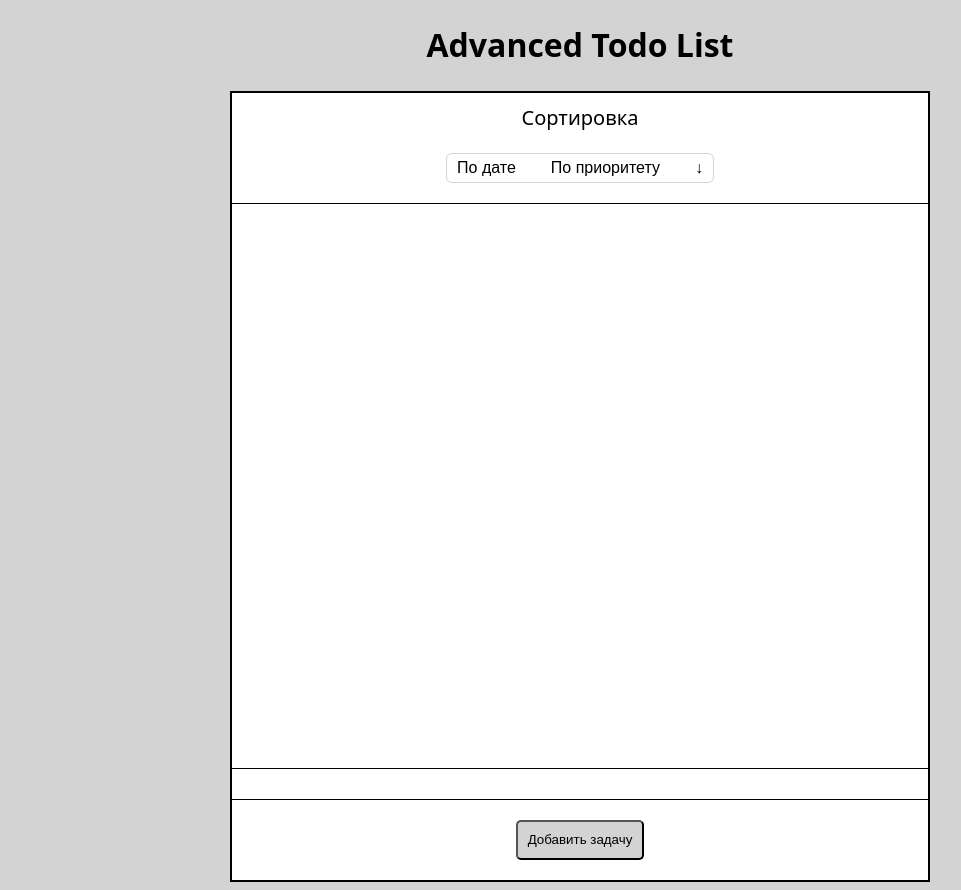
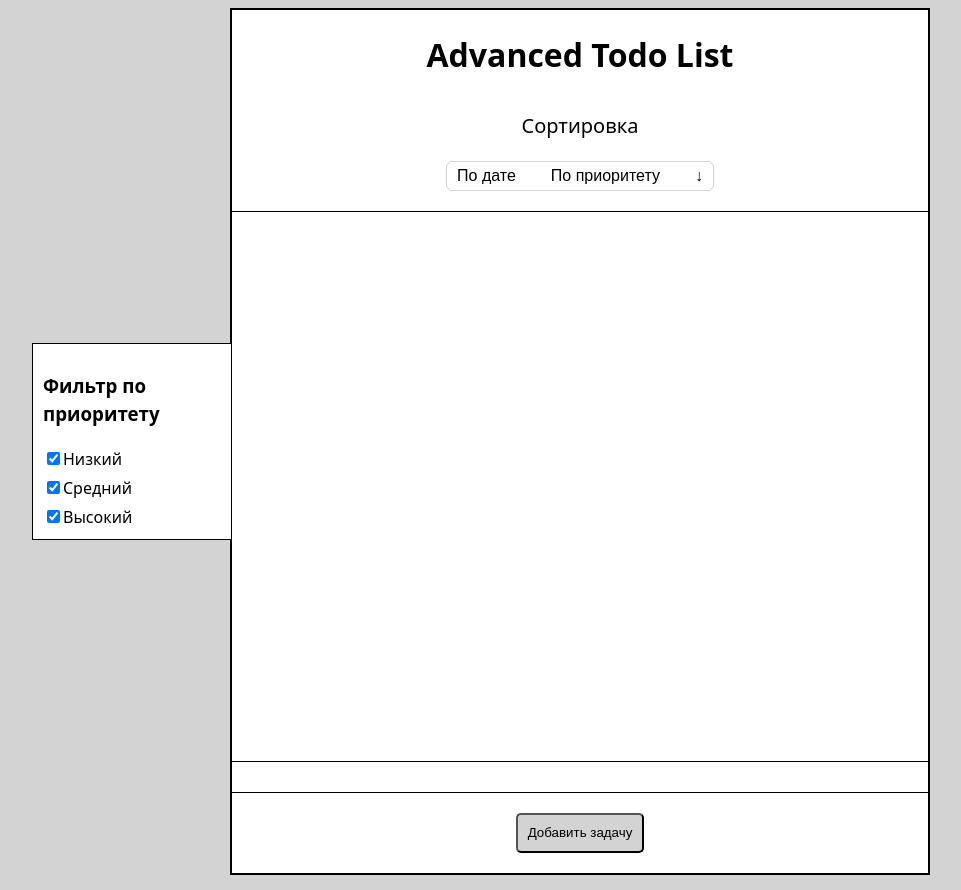
Before and after one commit to yader-cola/advanced-todo-list, a React (Vite) app: page / in a window 1280 px wide. Shown: the whole page, without its empty margins (60-1021 px from the left). Built offline with nearby package versions, Linux system fonts and the light colour scheme.

Commit message:
Added priority filter and changed some css

```diff
--- a/src/App.css
+++ b/src/App.css
@@ -1,9 +1,24 @@
 #root {
   text-align: center;
 }
-.todoApp {
+.todoAppContainer {
+  position: relative;
+  display: flex;
+  justify-content: center;
+  align-items: center;
+  margin: 0 auto;
   width: 700px;
   border: 2px solid black;
-  margin: 0px auto;
-  background: white;
+  background-color: white;
 }
+.filtersPanel {
+  position: absolute;
+  right: 100%;
+  width: 200px;
+  border: 1px solid black;
+  background-color: white;
+  padding: 10px;
+}
+.todoAppMain {
+  width: 100%;
+}
--- a/src/App.tsx
+++ b/src/App.tsx
@@ -4,6 +4,8 @@ import TodoList from './components/TodoList/TodoList.tsx';
 import AddTodo from './components/AddTodo/AddTodo.tsx';
 import type { Priority, SortConfigState, SortDirection, SortField, Todo } from './types/todo';
 import SortSelect from './components/SortSelect/SortSelect.tsx';
+import PriorityFilter from './components/PriorityFilter/PriorityFilter.tsx';
+import { PRIORITY_FILTER_OPTIONS } from './constants/constants.ts';
 
 const STORAGE_KEY = 'todos';
 
@@ -16,12 +18,15 @@ const App: FC = () => {
     field: 'date',
     direction: 'desc',
   });
+  const [selectedPriorities, setSelectedPriorities] = useState<Priority[]>(PRIORITY_FILTER_OPTIONS);
 
   useEffect(() => {
     localStorage.setItem(STORAGE_KEY, JSON.stringify(todos));
   }, [todos]);
 
-  const sortedTodos = [...todos].sort((a, b) => {
+  const sortedTodos = [...todos]
+    .filter((todo) => selectedPriorities.includes(todo.priority))
+    .sort((a, b) => {
       if (sortConfig.field === 'date') {
         const dateA = new Date(a.date).getTime();
         const dateB = new Date(b.date).getTime();
@@ -77,8 +82,15 @@ const App: FC = () => {
 
   return (
     <>
+      <div className="todoAppContainer">
+        <div className="filtersPanel">
+          <PriorityFilter
+            selectedPriorities={selectedPriorities}
+            onChange={setSelectedPriorities}
+          />
+        </div>
+        <div className="todoAppMain">
           <h1>Advanced Todo List</h1>
-      <div className="todoApp">
           <SortSelect onChange={handleSortChange}></SortSelect>
           <TodoList
             todos={sortedTodos}
@@ -88,6 +100,7 @@ const App: FC = () => {
           />
           <AddTodo handleAddTodo={handleAddTodo} />
         </div>
+      </div>
     </>
   );
 };
--- /dev/null
+++ b/src/components/PriorityFilter/PriorityFilter.module.css
@@ -0,0 +1,8 @@
+.filterContainer {
+    text-align: left;
+}
+.checkboxGroup {
+    display: flex;
+    flex-direction: column;
+    gap: 5px;
+}
--- /dev/null
+++ b/src/components/PriorityFilter/PriorityFilter.tsx
@@ -0,0 +1,34 @@
+import { type FC } from 'react';
+import styles from './PriorityFilter.module.css';
+import type { Priority, PriorityFilterProps } from '../../types/todo';
+import { PRIORITY_FILTER_OPTIONS, PRIORITY_MAP } from '../../constants/constants.ts';
+
+const PriorityFilter: FC<PriorityFilterProps> = ({ selectedPriorities, onChange }) => {
+  const handlePriorityChange = (priority: Priority) => {
+    const newSelected = selectedPriorities.includes(priority)
+      ? selectedPriorities.filter((p) => p !== priority)
+      : [...selectedPriorities, priority];
+    onChange(newSelected);
+  };
+
+  return (
+    <div className={styles.filterContainer}>
+      <h3 className={styles.filterTitle}>Фильтр по приоритету</h3>
+      <div className={styles.checkboxGroup}>
+        {PRIORITY_FILTER_OPTIONS.map((priority) => (
+          <label key={priority} className={styles.checkboxLabel}>
+            <input
+              type="checkbox"
+              checked={selectedPriorities.includes(priority)}
+              onChange={() => handlePriorityChange(priority)}
+              className={styles.checkboxInput}
+            />
+            {PRIORITY_MAP[priority]}
+          </label>
+        ))}
+      </div>
+    </div>
+  );
+};
+
+export default PriorityFilter;
--- a/src/components/SortSelect/SortSelect.module.css
+++ b/src/components/SortSelect/SortSelect.module.css
@@ -1,6 +1,5 @@
 .controls {
     border-bottom: 1px solid black;
-    margin-bottom: 15px;
 }
 
 .controlsHeader {
--- a/src/constants/constants.ts
+++ b/src/constants/constants.ts
@@ -13,3 +13,5 @@ export const PRIORITY_MAP: Record<Priority, string> = {
 };
 
 export const DEFAULT_TIMER: number = 10000;
+
+export const PRIORITY_FILTER_OPTIONS: Priority[] = ['low', 'medium', 'high'];
--- a/src/types/todo.d.ts
+++ b/src/types/todo.d.ts
@@ -38,6 +38,11 @@ export interface MySelectProps {
   setPriority: (priority: Priority) => void;
 }
 
+export interface PriorityFilterProps {
+  selectedPriorities: Priority[];
+  onChange: (priority: Priority[]) => void;
+}
+
 export type SortField = 'date' | 'priority';
 export type SortDirection = 'asc' | 'desc';
 
```
Lines whose indentation alone changed are shown as unchanged.
